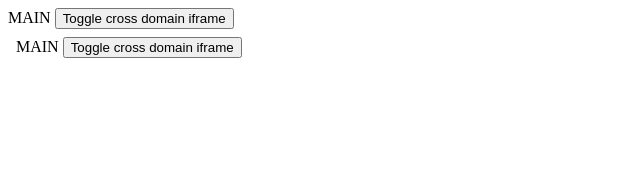
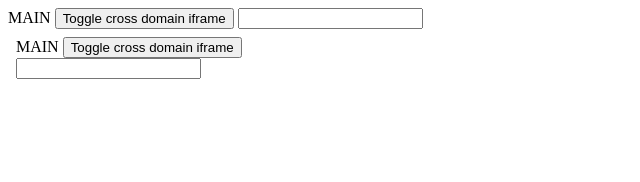
Before and after one commit to aesyondu/playwright-webkit-iframe-bug, a website: page main/index.html in a window 1280 px wide. Shown: the whole page, without its empty margins (0-640 px from the left). Drawn offline with Linux system fonts and the light colour scheme.

Commit message:
Demonstrate that same domain input works

```diff
--- a/main/index.html
+++ b/main/index.html
@@ -9,6 +9,7 @@
     <main>
         MAIN
         <button>Toggle cross domain iframe</button>
+        <input type="number">
     </main>
     <div>
         <iframe src="#" frameborder="0"></iframe>
```
Also changed, not shown: test/main.spec.js (+6 -2 lines), 1before.png, 2after.png.
